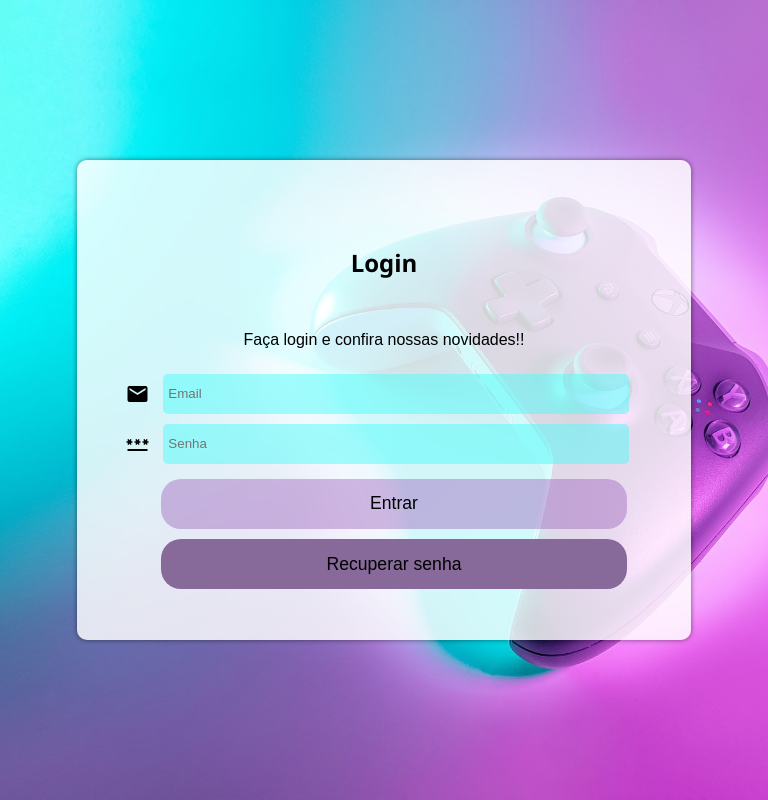
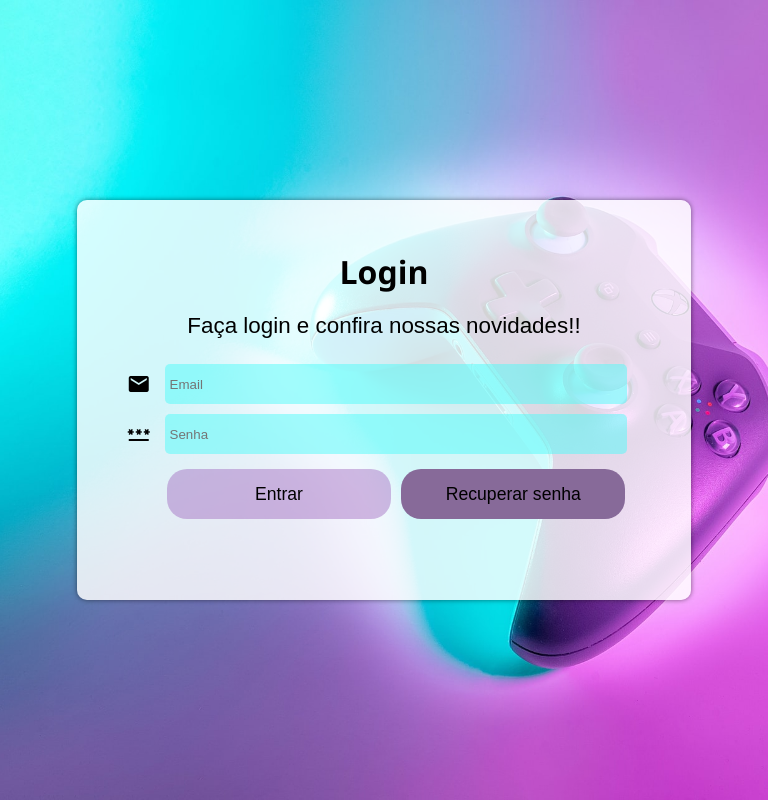
Before and after one commit to JuniorThume/Login-Flexbox, a plain HTML site: page index.html in a window 768 px wide. Drawn offline with Linux system fonts and the light colour scheme.

Commit message:
Ajustando media queries

```diff
--- a/index.html
+++ b/index.html
@@ -8,10 +8,11 @@
     <link rel="shortcut icon" href="images/favicon.ico" type="image/x-icon">
     <title>Login</title>
     <link rel="stylesheet" href="styles/style.css">
+    <link rel="stylesheet" href="styles/media-queries.css">
 </head>
 <body>
     <main>
-        <section class="formulario">
+        <section>
             <form action="" method="post">
                 <h1>Login</h1>
                 <p>Faça login e confira nossas novidades!!</p>
--- /dev/null
+++ b/styles/media-queries.css
@@ -0,0 +1,43 @@
+@charset "UTF-8";
+
+@media screen and (min-width: 768px) and (max-width: 979px) {
+
+    main {
+        height: 50%;
+    }
+
+    form {
+        padding: 30px;
+    }
+
+    form > h1 {
+        font-size: 2em;
+        margin-bottom: 20px;
+    }
+
+    form > p {
+        font-size: 1.4em;
+    }
+
+    div#buttons {
+        display: flex;
+        justify-content: space-between;
+        padding-left: 40px;
+        margin-right: -30px;
+        width: 95%;
+    }
+
+    #buttons > input[type = 'submit'] {
+        align-self: baseline;
+        transform: none;
+        width: 50%;
+        margin: 0px;
+    }
+
+    #buttons > a {
+        width: 50%;
+        margin: 0px;
+    }
+
+
+}
--- a/styles/style.css
+++ b/styles/style.css
@@ -26,7 +26,6 @@ body {
 }
 
 main {
-    min-height: 400px;
     display: flex;
     align-items: center;
     justify-content: center;
@@ -38,14 +37,14 @@ main {
     padding: 20px;
 }
 
-section.formulario {
-    width: 90%;
-    height: 70%;
+section{
+    width: 100%;
+    height: 100%;
 }
 
 form > h1 {
     text-align: center;
-    margin-bottom: 10%;
+    margin-bottom: 8%;
     font-family: 'Segoe UI', Tahoma, Geneva, Verdana, sans-serif;
 }
 
```
